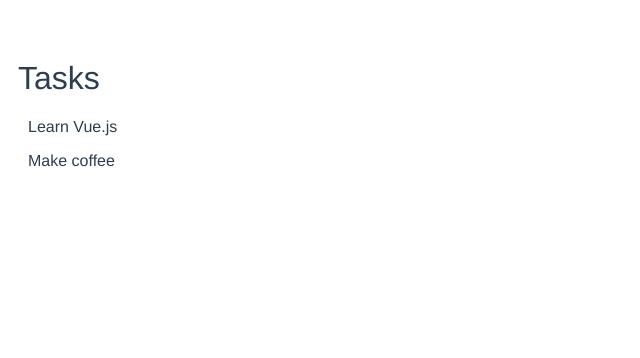
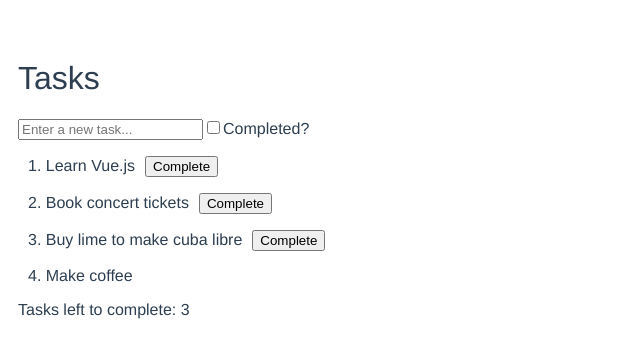
Before and after one commit to maclunar/todo-app, a Vue app: page / in a window 1280 px wide. Shown: the top 358 px of the page, without its empty margins (0-640 px from the left). Built offline with nearby package versions, Linux system fonts and the light colour scheme.

Commit message:
Add adding new tasks

```diff
--- a/src/components/Tasks.vue
+++ b/src/components/Tasks.vue
@@ -1,9 +1,19 @@
 <template>
   <div class="hello">
     <h1>Tasks</h1>
+
+    <form @submit.prevent="addTask">
+      <input type="text" placeholder="Enter a new task..." v-model="task.title">
+      <input type="checkbox" id="completed" v-model="task.completed">
+      <label for="completed">Completed?</label>
+    </form>
+
     <ul v-for="task in tasks">
-      <li>{{ task.title }}</li>
+      <li>{{ tasks.indexOf(task) + 1 }}. {{ task.title }}</li>
+      <button v-if="!task.completed">Complete</button>
     </ul>
+    <p v-if="tasks.length < 1">No tasks to see here. Carry on.</p>
+    <p>Tasks left to complete: {{ tasksNotCompleted() }}</p>
   </div>
 </template>
 
@@ -12,10 +22,29 @@ export default {
   name: 'Tasks',
   data () {
     return {
+      task: { title: '', completed: false },
       tasks: [
         { title: 'Learn Vue.js', completed: false },
+        { title: 'Book concert tickets', completed: false },
+        { title: 'Buy lime to make cuba libre', completed: false },
         { title: 'Make coffee', completed: true }
       ]
+    }
+  },
+  methods: {
+    tasksNotCompleted() {
+      var notCompleted = 0;
+      for (let task of this.tasks) {
+        if (!task.completed) {
+          notCompleted++;
+        }
+      }
+      return notCompleted;
+    },
+
+    addTask() {
+      this.tasks.push({ title: this.task.title, completed: this.task.completed });
+      this.task = { title: '', completed: false };
     }
   }
 }
```
